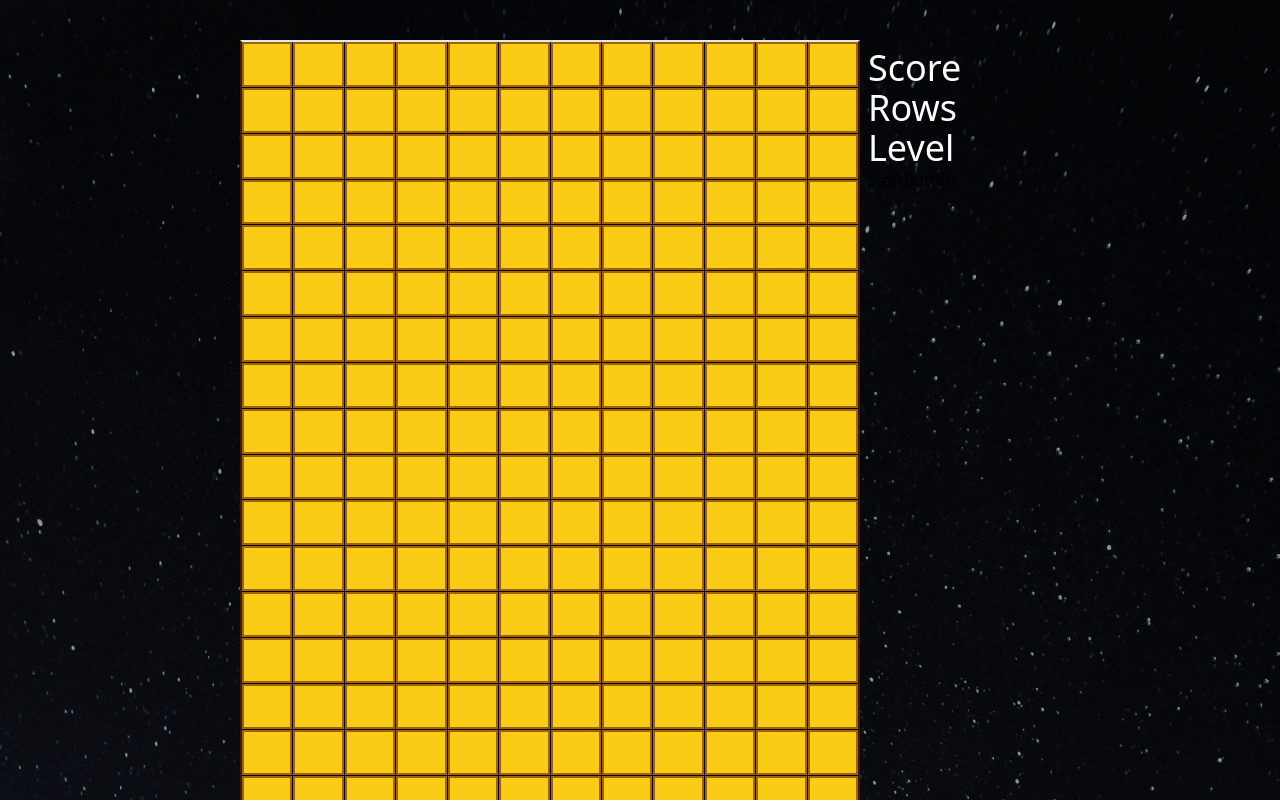
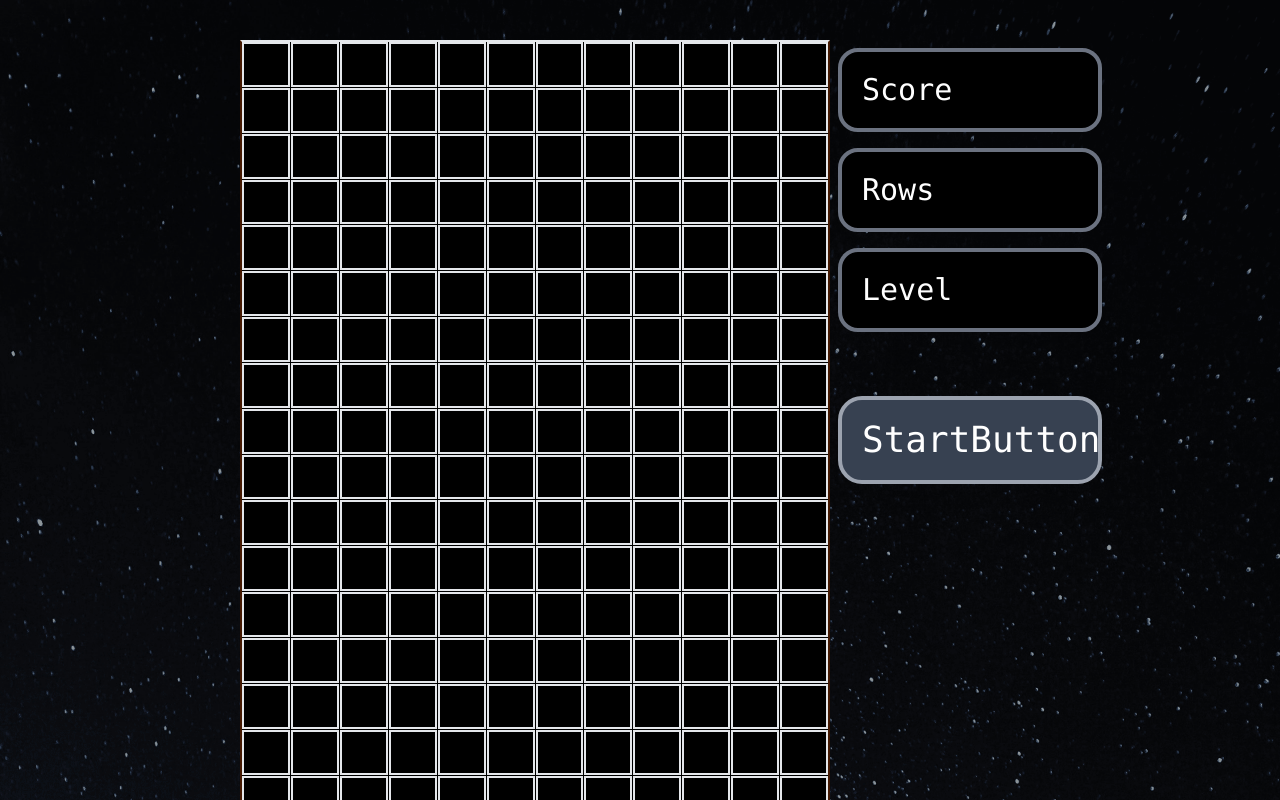
Before and after one commit to MatiasSoto21/TetrisReact, a Next.js app in the folder tetris/: page / in a window 1280 px wide. Built offline with nearby package versions, Linux system fonts and the light colour scheme.

Commit message:
finish style v.1

```diff
--- a/tetris/components/Cell.jsx
+++ b/tetris/components/Cell.jsx
@@ -2,9 +2,8 @@ import React from "react";
 import { TETROMINOS } from "./tetrominos";
 
 const Cell = ({type}) => {
-    let color = TETROMINOS["O"].color
-    let borderColor = TETROMINOS["O"].border
-    /* let back = `bg-orange-300` */
+    let color = TETROMINOS[type].color
+    let borderColor = TETROMINOS[type].border
 
 
     return(
--- a/tetris/components/Display.jsx
+++ b/tetris/components/Display.jsx
@@ -2,7 +2,7 @@ import React from 'react'
 
 const Display = ({gameOver, text}) => {
   return (
-    <div className='text-white text-4xl'>{text}</div>
+    <div className='text-white text-3xl box-border flex items-center p-[20px] border-4 mb-4 rounded-[20px] border-gray-500 min-h-[30px] w-full bg-black font-mono'>{text}</div>
   )
 }
 
--- a/tetris/components/StartButton.jsx
+++ b/tetris/components/StartButton.jsx
@@ -1,9 +1,14 @@
-import React from 'react'
+import React from "react";
 
-const StartButton = ({callback}) => {
+const StartButton = ({ callback }) => {
   return (
-    <div>StartButton</div>
-  )
-}
+    <div
+      className="text-white p-[20px] mt-16 min-h-[30px] w-full border-4 border-gray-400 rounded-3xl bg-gray-700 font-mono text-4xl hover:cursor-pointer"
+      onClick={callback}
+    >
+      StartButton
+    </div>
+  );
+};
 
-export default StartButton
+export default StartButton;
--- a/tetris/components/Tetris.jsx
+++ b/tetris/components/Tetris.jsx
@@ -7,11 +7,12 @@ import styles from "../modulecss/Tetris.module.css"
 import bgImage from "../public/img/bg.png";
 
 const Tetris = () => {
+  console.log(createStage());
   return (
     <div id={styles.main} className="w-screen h-screen overflow-hidden">
-      <div className="flex items-start p-[40px] ml-[200px] m-0 max-w-[900px] h-[1000px]">
+      <div className="flex items-start p-[40px] ml-[200px] m-0 max-w-[950px] h-[1000px]">
         <Stage stage={createStage()} />
-        <aside className=" w-full max-w-[200px] block p-2">
+        <aside className=" w-full max-w-[280px] block p-2">
           <div>
             <Display text="Score" />
             <Display text="Rows" />
```
Also changed, not shown: tetris/utils/usePlayer.js (added), tetris/utils/useStage.js (added).
